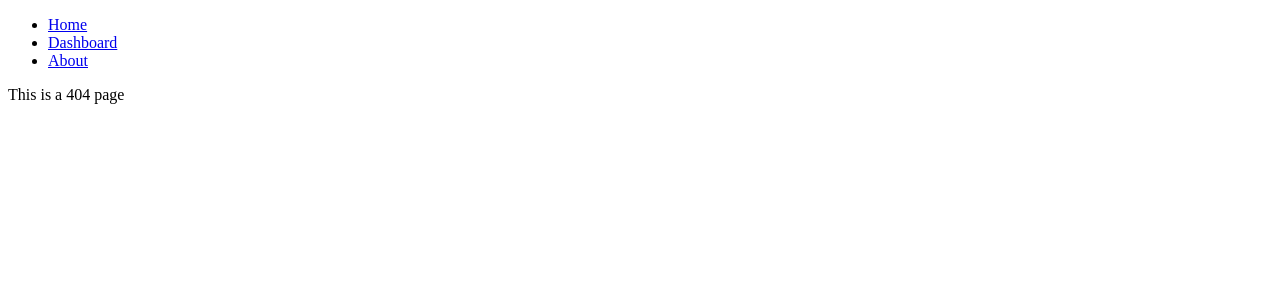
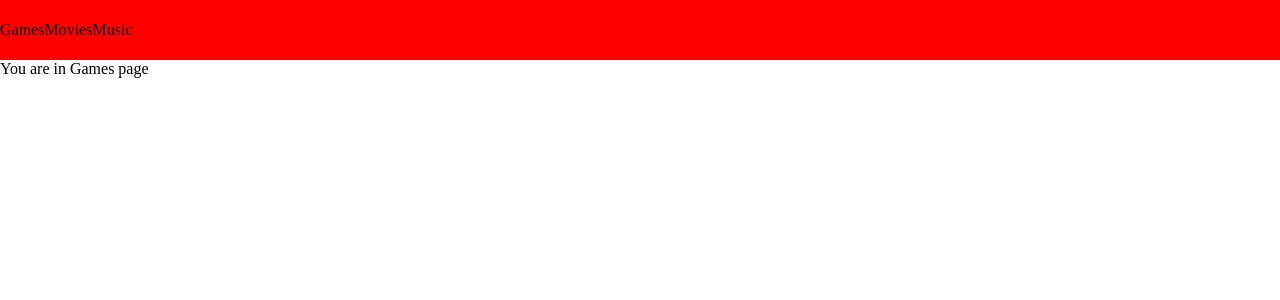
Before and after one commit to gioker10/SuggestionsAI, a React app in the folder frontend/: page /games in a window 1280 px wide. Before the commit this address had no page. Shown: the top 300 px of the page. Built offline with nearby package versions, Linux system fonts and the light colour scheme.

Commit message:
App skeleton

```diff
--- a/frontend/package.json
+++ b/frontend/package.json
@@ -18,6 +18,7 @@
     "babel-loader": "^8.2.3",
     "html-webpack-plugin": "^5.5.0",
     "prettier": "^2.5.1",
+    "styled-components": "^5.3.3",
     "ts-loader": "^9.2.6",
     "typescript": "^4.5.5",
     "webpack": "^5.69.1",
--- a/frontend/src/App.tsx
+++ b/frontend/src/App.tsx
@@ -1,40 +1,38 @@
 import React from "react";
-import { Routes, Route, Link } from "react-router-dom";
+import { Routes, Route, Navigate } from "react-router-dom";
+import styled from "styled-components";
+import { NavBar } from "./common/components/NavBar";
+import { GamesPage } from "./Games/containers/GamesPage";
+import { MoviesPage } from "./Movies/containers/MoviesPage";
+import { MusicPage } from "./Music/containers/MusicPage";
+
+const StyledApp = styled.div`
+  width: 100%;
+  height: 100%;
+`;
 
 export const App = () => {
   return (
-    <div className="App">
-      <nav>
-        <ul>
-          <li>
-            <Link to="/">Home</Link>
-          </li>
-          <li>
-            <Link to="dashboard">Dashboard</Link>
-          </li>
-          <li>
-            <Link to="about">About</Link>
-          </li>
-        </ul>
-      </nav>
+    <StyledApp className="App">
+      <NavBar />
       <div className="main">
-        {/* Define all the routes */}
         <Routes>
-          <Route path="/" element={<Home />}></Route>
-          <Route path="about" element={<About />}></Route>
-          <Route path="*" element={<NotFound />}></Route>
+          <Route path="games" element={<Games />}></Route>
+          <Route path="movies" element={<Movies />}></Route>
+          <Route path="music" element={<Music />}></Route>
+          <Route path="*" element={<Navigate to="games" replace />} />
         </Routes>
       </div>
-    </div>
+    </StyledApp>
   );
 };
 
-export const Home = () => {
-  return <div>You are in Home page</div>;
+export const Games = () => {
+  return <GamesPage />;
 };
-export const About = () => {
-  return <div>This is the page where you put details about yourself</div>;
+export const Movies = () => {
+  return <MoviesPage />;
 };
-export const NotFound = () => {
-  return <div>This is a 404 page</div>;
+export const Music = () => {
+  return <MusicPage />;
 };
--- /dev/null
+++ b/frontend/src/Games/containers/GamesPage.tsx
@@ -0,0 +1,5 @@
+import React from "react";
+
+export const GamesPage = () => {
+  return <div>You are in Games page</div>;
+};
--- /dev/null
+++ b/frontend/src/Movies/containers/MoviesPage.tsx
@@ -0,0 +1,5 @@
+import React from "react";
+
+export const MoviesPage = () => {
+  return <div>You are in Movies page</div>;
+};
--- /dev/null
+++ b/frontend/src/Music/containers/MusicPage.tsx
@@ -0,0 +1,5 @@
+import React from "react";
+
+export const MusicPage = () => {
+  return <div>You are in Music page</div>;
+};
--- /dev/null
+++ b/frontend/src/common/components/NavBar.tsx
@@ -0,0 +1,36 @@
+import React from "react";
+import { Link } from "react-router-dom";
+import styled from "styled-components";
+
+const StyledNavBar = styled.nav`
+  display: flex;
+  width: 100%;
+  background-color: red;
+  height: 60px;
+`;
+
+const StyledLinkContainer = styled.div`
+  display: flex;
+  align-items: center;
+`;
+
+const StyledLink = styled(Link)`
+  text-decoration: none;
+  color: black;
+`;
+
+export const NavBar = () => {
+  return (
+    <StyledNavBar>
+      <StyledLinkContainer>
+        <StyledLink to="/games">Games</StyledLink>
+      </StyledLinkContainer>
+      <StyledLinkContainer>
+        <StyledLink to="/movies">Movies</StyledLink>
+      </StyledLinkContainer>
+      <StyledLinkContainer>
+        <StyledLink to="/music">Music</StyledLink>
+      </StyledLinkContainer>
+    </StyledNavBar>
+  );
+};
--- a/frontend/src/index.html
+++ b/frontend/src/index.html
@@ -5,7 +5,7 @@
     <meta name="viewport" content="width=device-width, initial-scale=1" />
     <title>React App</title>
   </head>
-  <body>
+  <body style="height: 100%; width: 100%; margin: 0">
     <noscript>You need to enable JavaScript to run this app.</noscript>
     <div id="root"></div>
   </body>
--- a/frontend/webpack.config.js
+++ b/frontend/webpack.config.js
@@ -5,9 +5,13 @@ module.exports = {
   entry: path.join(__dirname, "src", "index.js"),
   output: {
     path: path.resolve(__dirname, "dist"),
+    publicPath: "auto",
   },
   resolve: {
     extensions: [".js", ".jsx", ".ts", ".tsx"],
+  },
+  devServer: {
+    historyApiFallback: true,
   },
   module: {
     rules: [
```
Also changed, not shown: 1 other file (tests, documents, lock files or other folders).
